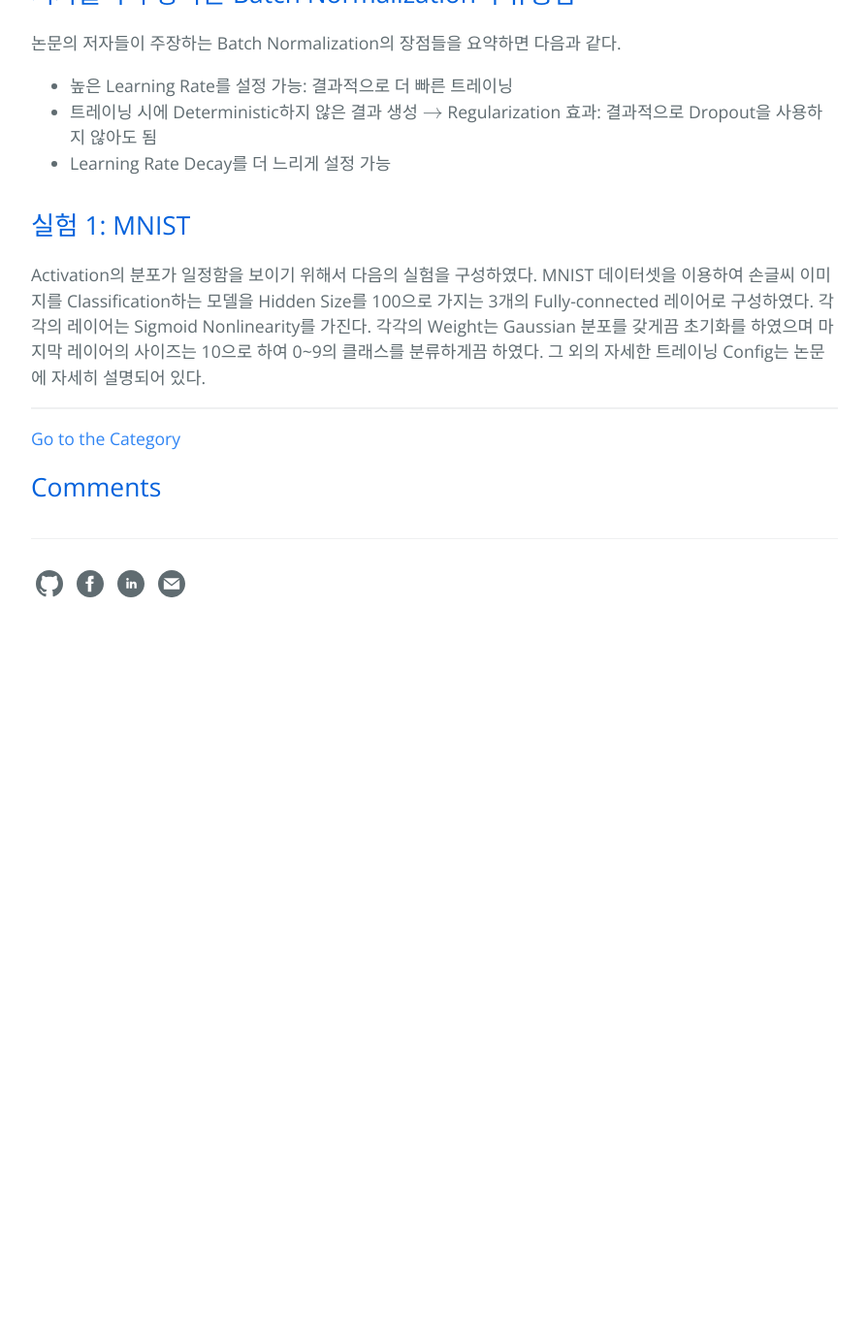
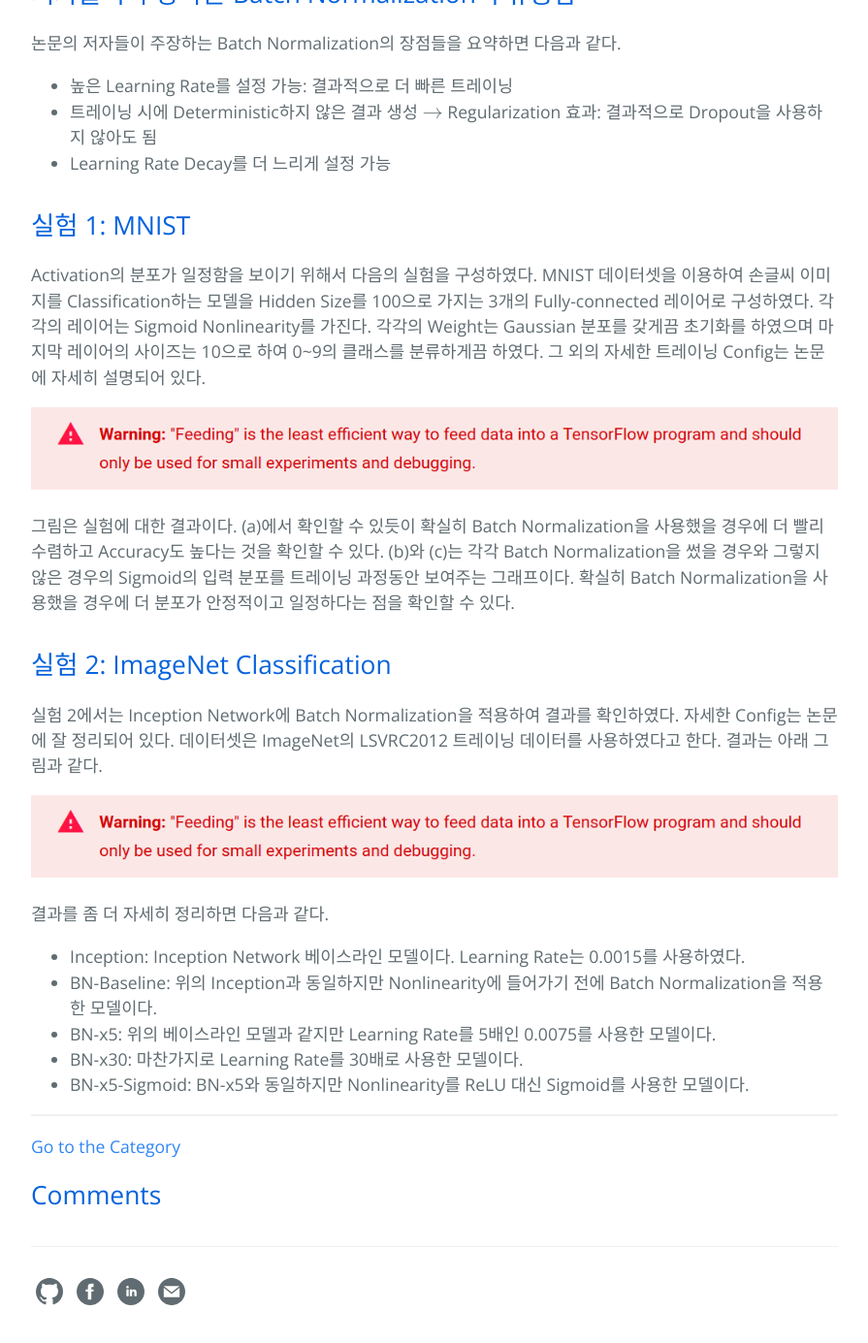
Before and after one commit to hcnoh/hcnoh.github.io, a Jekyll site: the page built from _posts/2018-11-27-batch-normalization.md, in a window 1280 px wide and 1400 px high, scrolled down 8330 px. Shown: the top 1385 px of the window at 97% size, without its empty margins (192-1087 px from the left). Built offline with Jekyll 4.4.1, drawn with Linux system fonts in a browser that asks for light colours; formulas are drawn with MathJax 3; comment, search, counter and statistics services are not loaded; before the commit the page ends 9000 px from its top, so only the background shows below that.

Commit message:
Update 2018-11-27-batch-normalization.md

```diff
--- a/_posts/2018-11-27-batch-normalization.md
+++ b/_posts/2018-11-27-batch-normalization.md
@@ -238,3 +238,19 @@ $$z = g(\text{BN}(Wu))$$
 
 ## 실험 1: MNIST
 Activation의 분포가 일정함을 보이기 위해서 다음의 실험을 구성하였다. MNIST 데이터셋을 이용하여 손글씨 이미지를 Classification하는 모델을 Hidden Size를 100으로 가지는 3개의 Fully-connected 레이어로 구성하였다. 각각의 레이어는 Sigmoid Nonlinearity를 가진다. 각각의 Weight는 Gaussian 분포를 갖게끔 초기화를 하였으며 마지막 레이어의 사이즈는 10으로 하여 0~9의 클래스를 분류하게끔 하였다. 그 외의 자세한 트레이닝 Config는 논문에 자세히 설명되어 있다.
+
+![](/assets/img/2018-11-05-tensorflow-data-module/01.png)
+
+그림은 실험에 대한 결과이다. (a)에서 확인할 수 있듯이 확실히 Batch Normalization을 사용했을 경우에 더 빨리 수렴하고 Accuracy도 높다는 것을 확인할 수 있다. (b)와 (c)는 각각 Batch Normalization을 썼을 경우와 그렇지 않은 경우의 Sigmoid의 입력 분포를 트레이닝 과정동안 보여주는 그래프이다. 확실히 Batch Normalization을 사용했을 경우에 더 분포가 안정적이고 일정하다는 점을 확인할 수 있다.
+
+## 실험 2: ImageNet Classification
+실험 2에서는 Inception Network에 Batch Normalization을 적용하여 결과를 확인하였다. 자세한 Config는 논문에 잘 정리되어 있다. 데이터셋은 ImageNet의 LSVRC2012 트레이닝 데이터를 사용하였다고 한다. 결과는 아래 그림과 같다.
+
+![](/assets/img/2018-11-05-tensorflow-data-module/01.png)
+
+결과를 좀 더 자세히 정리하면 다음과 같다.
+- Inception: Inception Network 베이스라인 모델이다. Learning Rate는 0.0015를 사용하였다.
+- BN-Baseline: 위의 Inception과 동일하지만 Nonlinearity에 들어가기 전에 Batch Normalization을 적용한 모델이다.
+- BN-x5: 위의 베이스라인 모델과 같지만 Learning Rate를 5배인 0.0075를 사용한 모델이다.
+- BN-x30: 마찬가지로 Learning Rate를 30배로 사용한 모델이다.
+- BN-x5-Sigmoid: BN-x5와 동일하지만 Nonlinearity를 ReLU 대신 Sigmoid를 사용한 모델이다.
```
